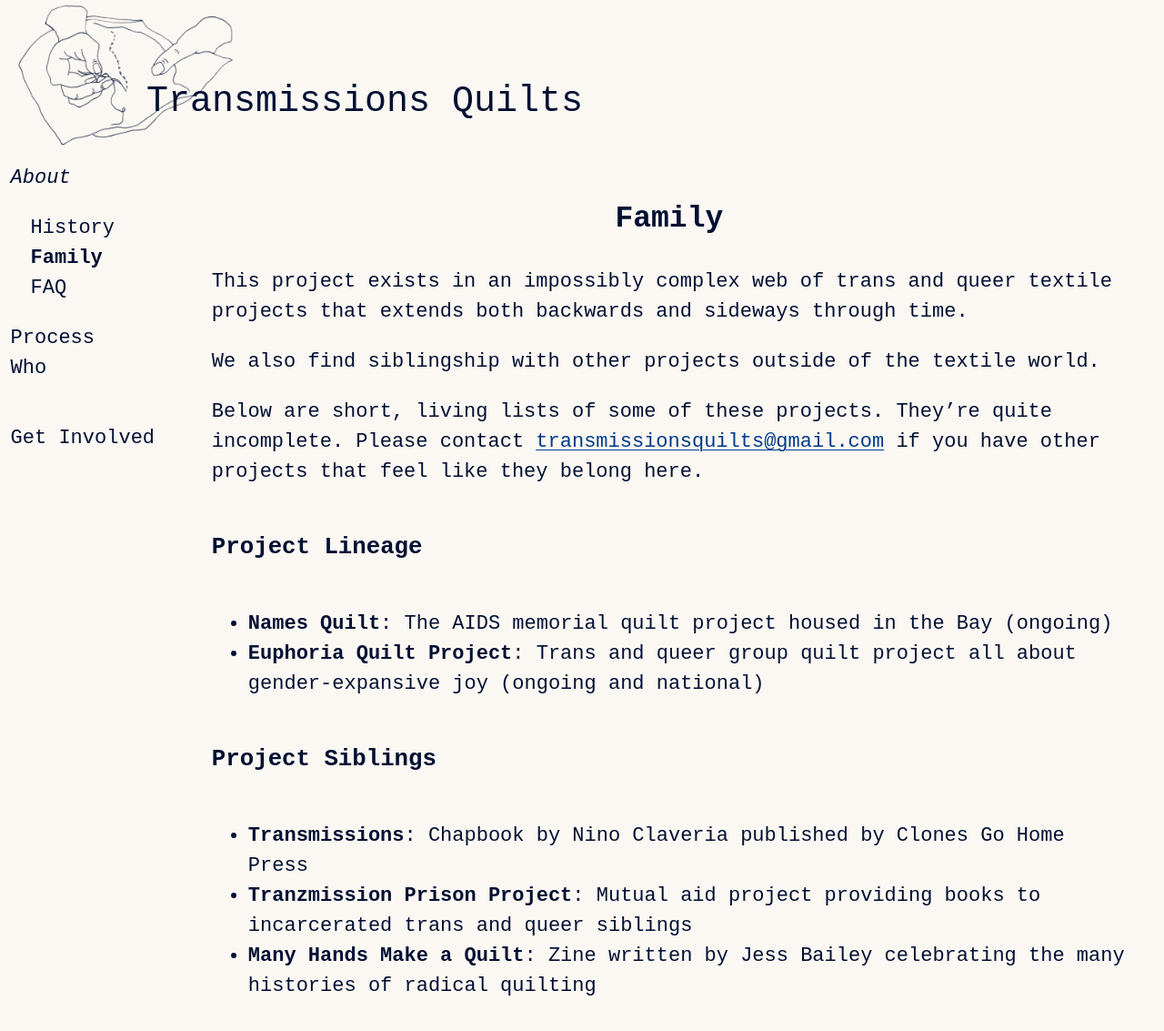
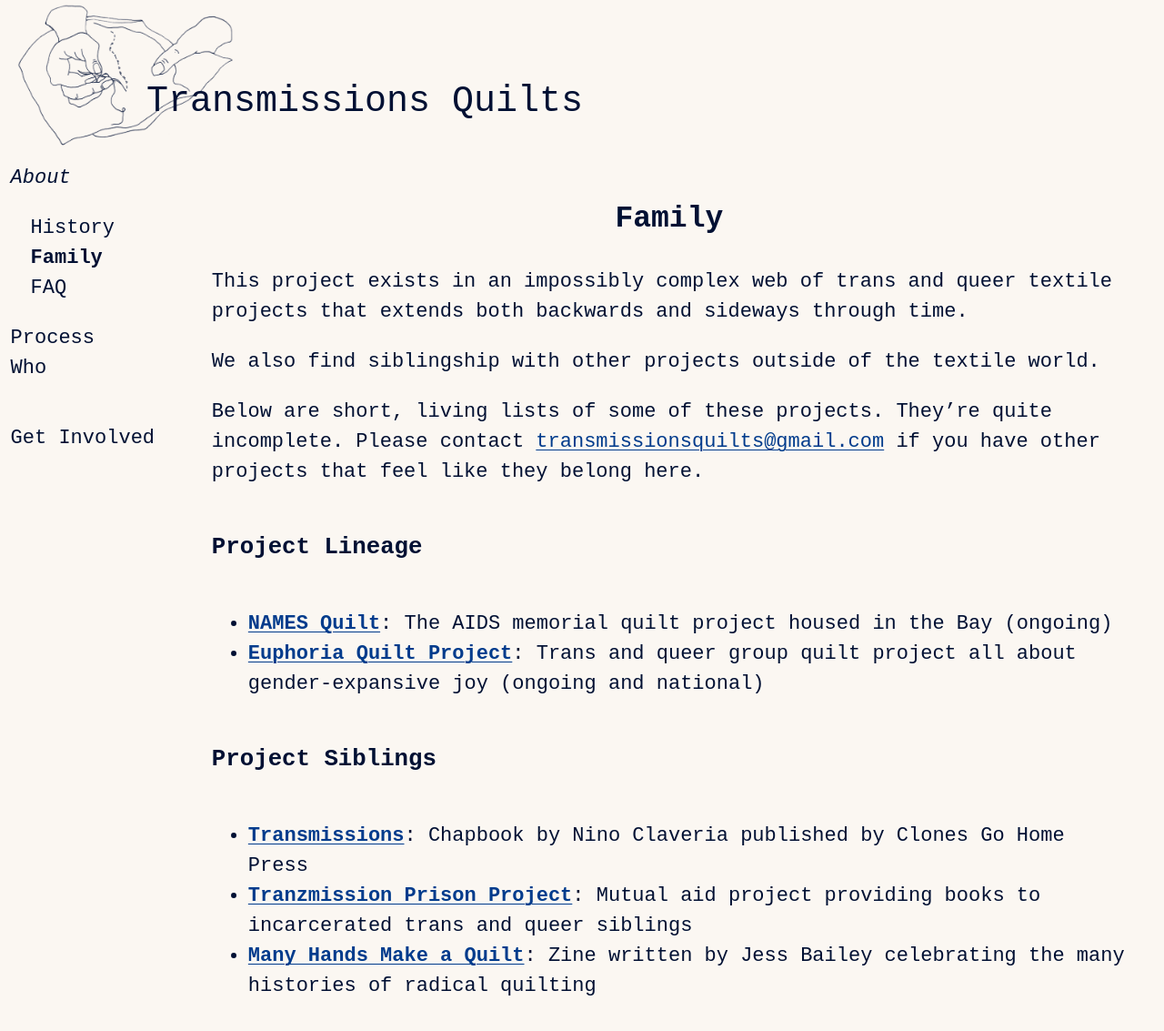
Before and after one commit to danieldickison/transmission-site, a Jekyll site: the page built from family.markdown, in a window 1280 px wide and 1144 px high. Shown: the top 1133 px of the window at 91% size. Built offline with Jekyll 4.4.1, drawn with Linux system fonts in a browser that asks for light colours; some web fonts are replaced; our own code applies the rules of GitHub Pages for plain Markdown files; some of the changed lines change nothing that is shown.

Commit message:
fam links

```diff
--- a/family.markdown
+++ b/family.markdown
@@ -18,19 +18,19 @@ projects that feel like they belong here.
 
 ### Project Lineage
 
-- **Names Quilt**: The AIDS memorial quilt project
-housed in the Bay (ongoing)
-- **Euphoria Quilt Project**: Trans and queer group
-quilt project all about gender-expansive joy
-(ongoing and national)
+- [**NAMES Quilt**](https://www.aidsmemorial.org/quilt):
+  The AIDS memorial quilt project housed in the Bay (ongoing)
+- [**Euphoria Quilt Project**](https://euphoriaquilt.com/):
+  Trans and queer group quilt project all about gender-expansive joy
+  (ongoing and national)
 
 ### Project Siblings
 
-- **Transmissions**: Chapbook by Nino Claveria
-published by Clones Go Home Press
-- **Tranzmission Prison Project**: Mutual aid project
-providing books to incarcerated trans and queer
-siblings
-- **Many Hands Make a Quilt**: Zine written by Jess
-Bailey celebrating the many histories of radical
-quilting
+- [**Transmissions**](https://www.clonesgohome.com/chapbooks/):
+  Chapbook by Nino Claveria
+  published by Clones Go Home Press
+- [**Tranzmission Prison Project**](https://www.instagram.com/tranzmissionprisonproject/):
+  Mutual aid project providing books to incarcerated trans and queer
+  siblings
+- [**Many Hands Make a Quilt**](https://shop.tatter.org/products/many-hands-make-a-quilt-short-stories-of-radical-quilting-by-jess-bailey?variant=44180330742081):
+  Zine written by Jess Bailey celebrating the many histories of radical quilting
```
